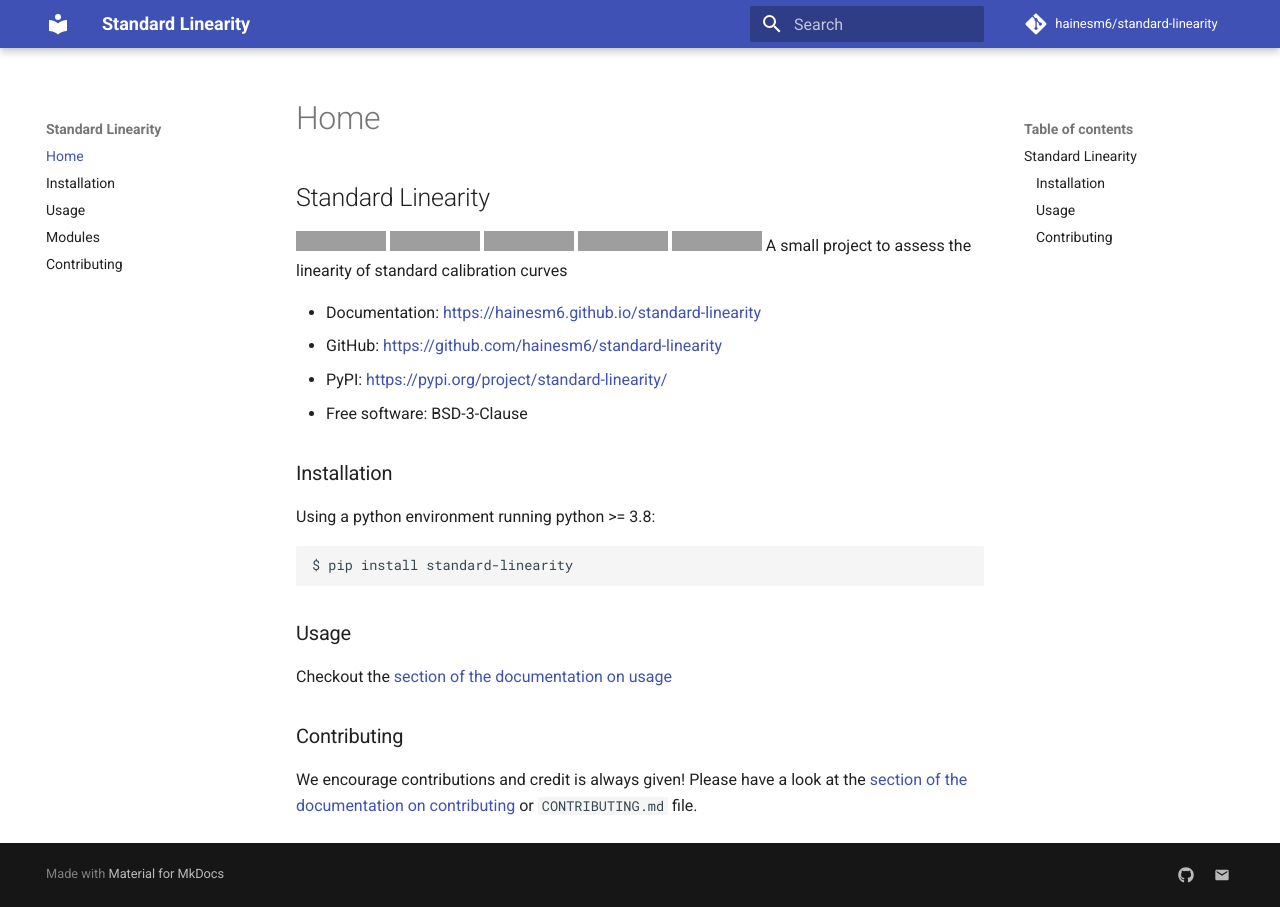
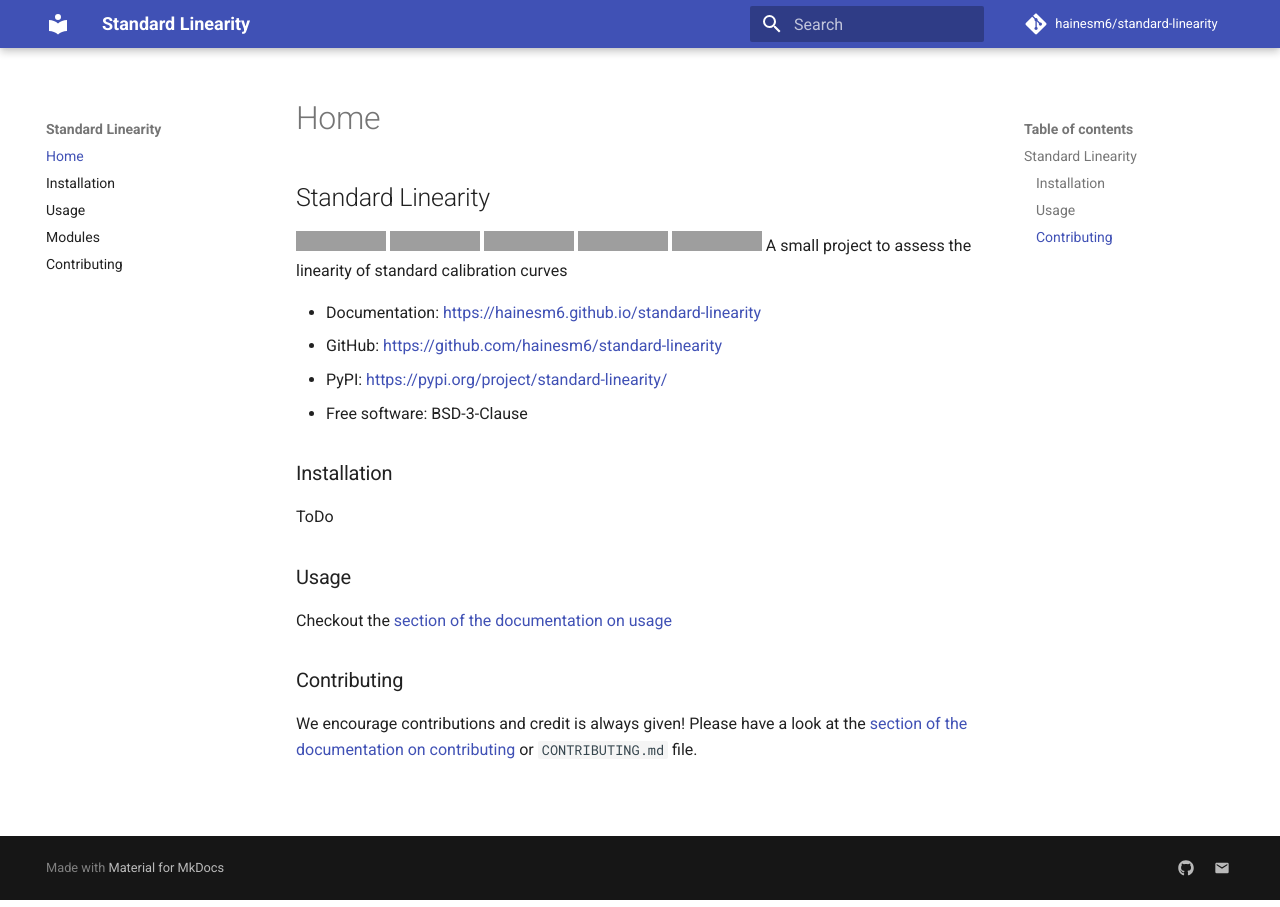
Before and after one commit to hainesm6/standard-linearity, an MkDocs documentation site: the page built from docs/index.md, in a window 1280 px wide, cut to the strip 0-907 px from the top of the page. Built offline with MkDocs 1.6.1 and Material for MkDocs 9.7.7, drawn with Linux system fonts in a browser that asks for light colours; comment, search, counter and statistics services are not loaded; grey boxes are pictures that could not be loaded.

Commit message:
fix some bugs in the cookiecutter

````diff
--- a/README.md
+++ b/README.md
@@ -11,13 +11,11 @@
 * GitHub: <https://github.com/hainesm6/standard-linearity>
 * PyPI: <https://pypi.org/project/standard-linearity/>
 * Free software: BSD-3-Clause
+
 ## Installation
 
-Using a python environment running python >= 3.8:
+ToDo
 
-```shell
-$ pip install standard-linearity
-```
 ## Usage
 
 Checkout the [section of the documentation on usage](https://hainesm6.github.io/standard-linearity/usage/)
--- a/mkdocs.yml
+++ b/mkdocs.yml
@@ -50,7 +50,7 @@
       lang: en
   - mkdocstrings:
       watch:
-        - standard-linearity
+        - standard_linearity
 extra:
   social:
     - icon: fontawesome/brands/github
--- a/pyproject.toml
+++ b/pyproject.toml
@@ -23,7 +23,7 @@
 ]
 
 [tool.poetry.dependencies]
-python = ">=3.8.12,<4.0"
+python = ">=3.7"
 click = "8.0.1"
 
 black  = { version = "^21.5b2", optional = true}
@@ -69,6 +69,9 @@
 [tool.poetry.scripts]
 standard-linearity = 'standard_linearity.cli:main'
 
+
+[tool.poetry.dev-dependencies]
+Jinja2 = "3.0.0"
 [tool.black]
 line-length = 120
 skip-string-normalization = true
````
Also changed, not shown: docs/api.md (+1 -1 lines), 1 other file.
